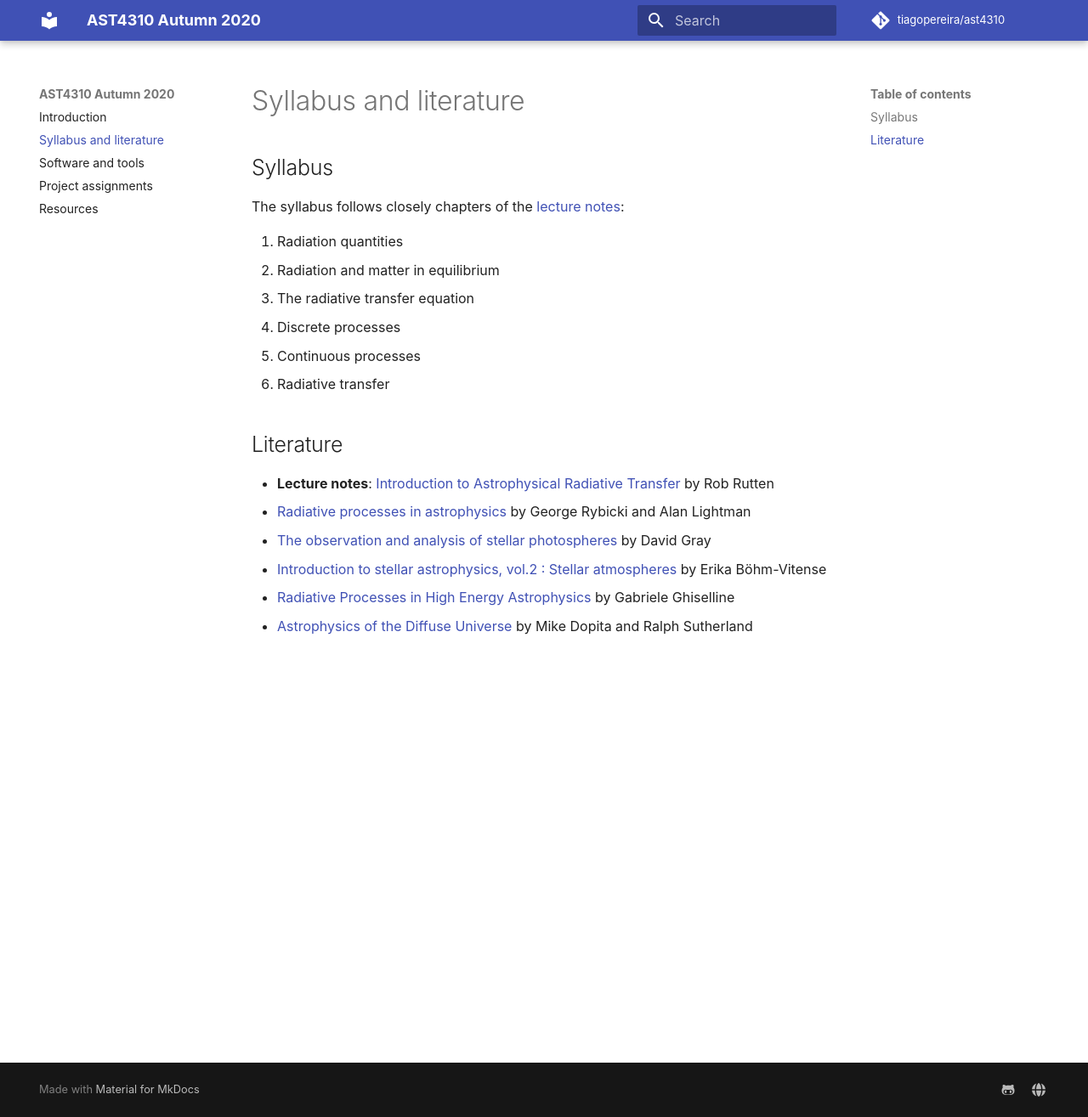
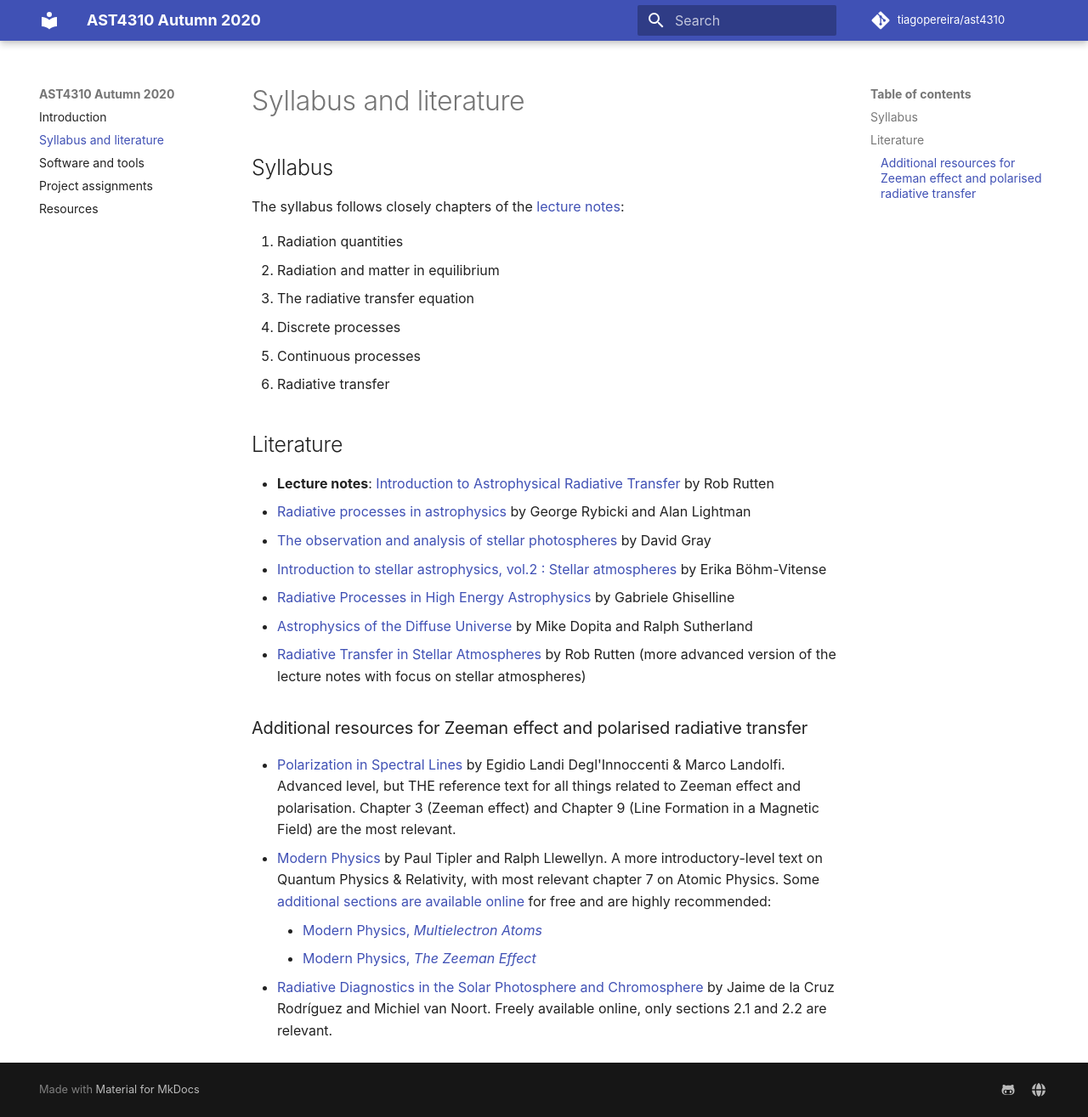
Before and after one commit to tiagopereira/ast4310_h20, an MkDocs documentation site: the page built from docs/literature.md, in a window 1280 px wide and 1315 px high. Shown: the whole window at 85% size. Built offline with MkDocs 1.6.1 and Material for MkDocs 9.7.7, drawn with Linux system fonts in a browser that asks for light colours; comment, search, counter and statistics services are not loaded.

Commit message:
Added more literature sources

```diff
--- a/docs/literature.md
+++ b/docs/literature.md
@@ -17,3 +17,12 @@ The syllabus follows closely chapters of the [lecture notes](https://www.uio.no/
 * [Introduction to stellar astrophysics, vol.2 : Stellar atmospheres](https://bibsys-almaprimo.hosted.exlibrisgroup.com/primo-explore/fulldisplay?docid=BIBSYS_ILS71472401450002201&context=L&vid=UIO&lang=no_NO&search_scope=default_scope&adaptor=Local%20Search%20Engine&tab=default_tab&query=any,contains,0-521-34870-6&offset=0) by Erika Böhm-Vitense
 * [Radiative Processes in High Energy Astrophysics](https://arxiv.org/abs/1202.5949) by Gabriele Ghiselline
 * [Astrophysics of the Diffuse Universe](https://bibsys-almaprimo.hosted.exlibrisgroup.com/primo-explore/fulldisplay?docid=BIBSYS_ILS71505074440002201&context=L&vid=UIO&lang=no_NO&search_scope=default_scope&adaptor=Local%20Search%20Engine&isFrbr=true&tab=default_tab&query=any,contains,astrophysics%20diffuse%20universe&offset=0) by Mike Dopita and Ralph Sutherland
+* [Radiative Transfer in Stellar Atmospheres](https://www.staff.science.uu.nl/~rutte101/rrweb/rjr-edu/coursenotes/rutten_rtsa_notes_2003.pdf) by Rob Rutten (more advanced version of the lecture notes with focus on stellar atmospheres)
+
+### Additional resources for Zeeman effect and polarised radiative transfer
+
+* [Polarization in Spectral Lines](https://bibsys-almaprimo.hosted.exlibrisgroup.com/primo-explore/fulldisplay?docid=BIBSYS_ILS71507261610002201&context=L&vid=UIO&lang=no_NO&search_scope=default_scope&adaptor=Local%20Search%20Engine&isFrbr=true&tab=default_tab&query=any,contains,polarization%20in%20spectral%20lines&offset=0) by Egidio Landi Degl'Innoccenti & Marco Landolfi. Advanced level, but THE reference text for all things related to Zeeman effect and polarisation. Chapter 3 (Zeeman effect) and Chapter 9 (Line Formation in a Magnetic Field) are the most relevant.
+* [Modern Physics](https://bibsys-almaprimo.hosted.exlibrisgroup.com/primo-explore/fulldisplay?docid=BIBSYS_ILS71511894300002201&context=L&vid=UIO&lang=no_NO&search_scope=default_scope&adaptor=Local%20Search%20Engine&isFrbr=true&tab=default_tab&query=any,contains,modern%20physics%20tipler&offset=0) by Paul Tipler and Ralph Llewellyn. A more introductory-level text on Quantum Physics & Relativity, with most relevant chapter 7 on Atomic Physics. Some [additional sections are available online](https://www.macmillanlearning.com/studentresources/college/collegebridgepage/tiplermodernphysics6e.html) for free and are highly recommended:
+    * [Modern Physics, *Multielectron Atoms*](https://www.macmillanlearning.com/studentresources/college/physics/tiplermodernphysics6e/more_sections/more_chapter_7_1-multielectron_atoms.pdf)
+    * [Modern Physics, *The Zeeman Effect*](https://www.macmillanlearning.com/studentresources/college/physics/tiplermodernphysics6e/more_sections/more_chapter_7_2-the_zeeman_effect.pdf)
+* [Radiative Diagnostics in the Solar Photosphere and Chromosphere](https://ui.adsabs.harvard.edu/abs/2017SSRv..210..109D/abstract) by Jaime de la Cruz Rodríguez and Michiel van Noort. Freely available online, only sections 2.1 and 2.2 are relevant.
```
